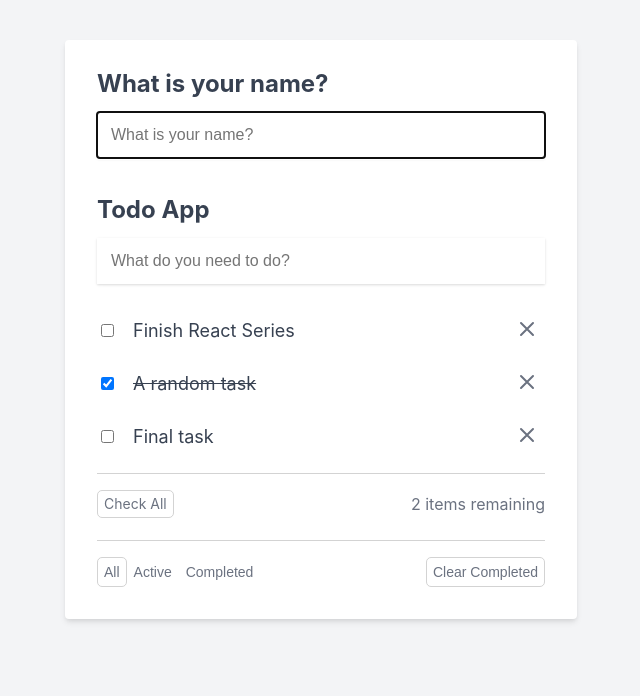
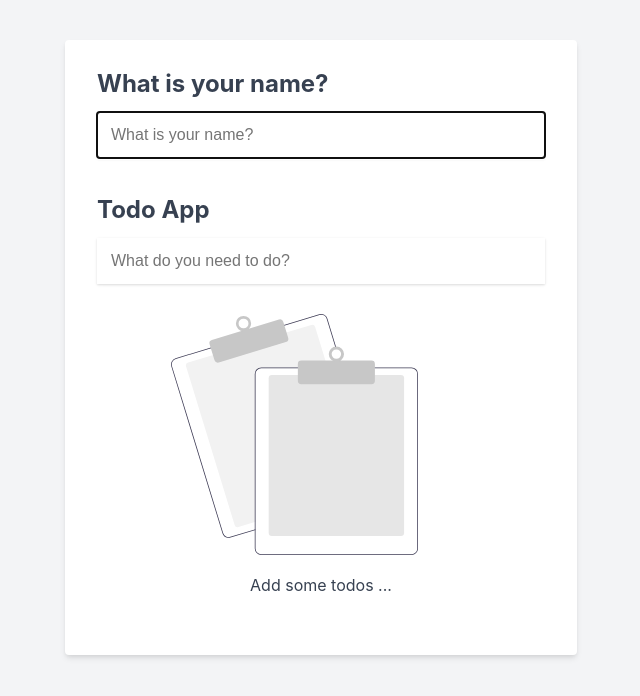
Before and after one commit to mrzalais/react-todo-app, a React (Create React App) app: page / in a window 1280 px wide. Shown: the top 696 px of the page, without its empty margins (319-959 px from the left). Built offline with nearby package versions, Linux system fonts and the light colour scheme.

Commit message:
Episode 9 - Custom Hooks

```diff
--- a/src/App.css
+++ b/src/App.css
@@ -153,3 +153,7 @@
 .name-label {
   margin-top: 15px;
 }
+
+.toggles-container {
+  margin: 20px 0;
+}
--- a/src/components/App.jsx
+++ b/src/components/App.jsx
@@ -2,34 +2,39 @@
 import NoTodos from './NoTodos';
 import TodoForm from './TodoForm';
 import TodoList from './TodoList';
+import useLocalStorage from '../hooks/useLocalStorage';
 import '../reset.css';
 import '../App.css';
 
 function App() {
-  const [name, setName] = useState('');
-  const nameInputEl = useRef(null)
-  const [todos, setTodos] = useState([
-    {
-      id: 1,
-      title: 'Finish React Series',
-      isComplete: false,
-      isEditing: false,
-    },
-    {
-      id: 2,
-      title: 'A random task',
-      isComplete: true,
-      isEditing: false,
-    },
-    {
-      id: 3,
-      title: 'Final task',
-      isComplete: false,
-      isEditing: false,
-    }
-  ])
+  // const [name, setName] = useState('');
+  const [name, setName] = useLocalStorage('name', '');
 
-  const [idForTodo, setIdForTodo] = useState(4);
+  const nameInputEl = useRef(null);
+  const [todos, setTodos] = useLocalStorage('todos', []);
+  // const [todos, setTodos] = useState([
+  //   {
+  //     id: 1,
+  //     title: 'Finish React Series',
+  //     isComplete: false,
+  //     isEditing: false,
+  //   },
+  //   {
+  //     id: 2,
+  //     title: 'A random task',
+  //     isComplete: true,
+  //     isEditing: false,
+  //   },
+  //   {
+  //     id: 3,
+  //     title: 'Final task',
+  //     isComplete: false,
+  //     isEditing: false,
+  //   }
+  // ])
+
+  // const [idForTodo, setIdForTodo] = useState(4);
+  const [idForTodo, setIdForTodo] = useLocalStorage('idForTodo', 1);
 
   function addTodo(todo) {
     setTodos([
@@ -131,7 +136,14 @@
 
   useEffect(() => {
     nameInputEl.current.focus();
+
+    // setName(JSON.parse(localStorage.getItem('name')) ?? '');
   }, [])
+
+  function handleNameInput(event) {
+    setName(event.target.value);
+    // localStorage.setItem('name', JSON.stringify(event.target.value));
+  }
 
   return (
     <div className="todo-app-container">
@@ -145,7 +157,7 @@
               className="todo-input"
               placeholder="What is your name?"
               value={name}
-              onChange={event => setName(event.target.value)}
+              onChange={handleNameInput}
             />
           </form>
           {name && <p className="name-label">Hello, {name}</p>}
--- a/src/components/TodoList.jsx
+++ b/src/components/TodoList.jsx
@@ -4,6 +4,7 @@
 import TodoClearCompleted from './TodoClearCompleted'
 import TodoCompleteAllTodos from './TodoCompleteAllTodos'
 import TodoFilters from './TodoFilters'
+import useToggle from '../hooks/useToggle'
 
 TodoList.propTypes = {
   todos: PropTypes.array.isRequired,
@@ -19,6 +20,8 @@
 }
 
 function TodoList(props) {
+  const [isFeaturesOneVisible, setFeaturesOneVisible] = useToggle();
+  const [isFeaturesTwoVisible, setFeaturesTwoVisible] = useToggle(false);
   const [filter, setFilter] = useState('all');
 
   return (
@@ -76,12 +79,30 @@
         ))}
       </ul>
 
+      <div className="toggles-container">
+        <button
+          onClick={setFeaturesOneVisible}
+          className="button"
+        >
+          Features One Toggle
+        </button>
+        <button
+          onClick={setFeaturesTwoVisible}
+          className="button"
+        >
+          Features Two Toggle
+        </button>
+      </div>
+
+      {isFeaturesOneVisible && (
         <div className="check-all-container">
           <TodoCompleteAllTodos completeAllTodos={props.completeAllTodos}/>
 
           <TodoItemsRemaining remaining={props.remaining}/>
         </div>
+      )}
 
+      {isFeaturesTwoVisible && (
         <div className="other-buttons-container">
           <TodoFilters
             todosFiltered={props.todosFiltered}
@@ -92,6 +113,7 @@
             <TodoClearCompleted clearCompleted={props.clearCompleted}/>
           </div>
         </div>
+      )}
     </>
   );
 }
--- /dev/null
+++ b/src/hooks/useLocalStorage.js
@@ -0,0 +1,17 @@
+import {useEffect, useState} from "react";
+
+function useLocalStorage(key, initialValue) {
+  const [value, setValue] = useState(() => {
+    const item = localStorage.getItem(key)
+
+    return item ? JSON.parse(item) : initialValue;
+  })
+
+  useEffect(() => {
+    localStorage.setItem(key, JSON.stringify(value))
+  }, [key, value])
+
+  return [value, setValue];
+}
+
+export default useLocalStorage
--- /dev/null
+++ b/src/hooks/useToggle.js
@@ -0,0 +1,13 @@
+import {useState} from "react";
+
+function useToggle(initialState = true) {
+  const [visible, setVisible] = useState(initialState);
+
+  function toggle() {
+    setVisible(prevVisible => !prevVisible);
+  }
+
+  return [visible, toggle];
+}
+
+export default useToggle
```
Lines whose indentation alone changed are shown as unchanged.
